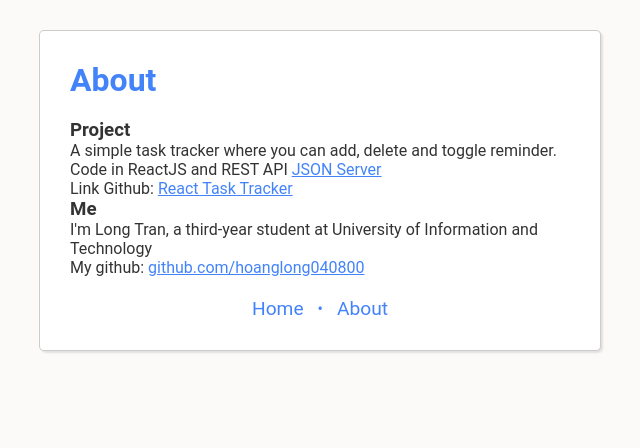
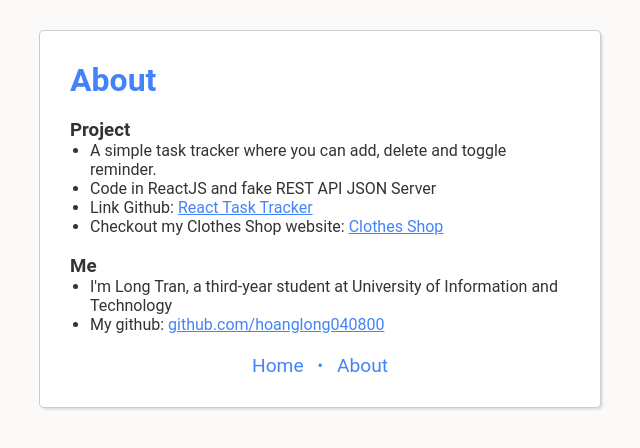
Before and after one commit to hoanglong040800/react-task-tracker, a React (Create React App) app: page /about in a window 1280 px wide. Shown: the top 448 px of the page, without its empty margins (320-960 px from the left). Built offline with nearby package versions, Linux system fonts and the light colour scheme.

Commit message:
fix fetch, about

```diff
--- a/src/containers/About.js
+++ b/src/containers/About.js
@@ -8,18 +8,23 @@ const About = () => {
       <Header title='About' />
 
       <div style={{ marginTop: 20 }} className='fade-in'>
+
         <h3>Project</h3>
-        <p>A simple task tracker where you can add, delete and toggle reminder.</p>
+        <ul style={{ marginLeft: 20 }}>
+          <li>A simple task tracker where you can add, delete and toggle reminder.</li>
+          <li>Code in ReactJS and fake REST API JSON Server</li>
+          <li>Link Github: <a href="https://github.com/hoanglong040800/react-task-tracker/">React Task Tracker</a></li>
+          <li>Checkout my Clothes Shop website: <a href="https://simpleclothesshop.netlify.app">Clothes Shop</a></li>
+        </ul>
 
-        <p>Code in ReactJS and REST API <a href="https://www.npmjs.com/package/json-server">JSON Server</a></p>
-
-        <p>Link Github: <a href="https://github.com/hoanglong040800/react-task-tracker/">React Task Tracker</a></p>
-
+        <br />
 
         <h3>Me</h3>
-        <p>I'm Long Tran, a third-year student at University of Information and Technology</p>
+        <ul style={{ marginLeft: 20 }}>
+          <li>I'm Long Tran, a third-year student at University of Information and Technology</li>
+          <li>My github: <a href="https://github.com/hoanglong040800">github.com/hoanglong040800</a></li>
+        </ul>
 
-        <p>My github: <a href="https://github.com/hoanglong040800">github.com/hoanglong040800</a></p>
       </div>
 
       <Footer />
--- a/src/containers/Home.js
+++ b/src/containers/Home.js
@@ -12,51 +12,64 @@ const Home = () => {
 	const [taskList, setTaskList] = useState([])
 
 	useEffect(() => {
-		getTaskList()
-	}, [taskList])
+		fetchTask()
+	}, [])
 
-	const getTaskList = async () => {
-		const response = await fetch('http://localhost:5000/taskList')
-		const data = await response.json()
+	const fetchTask = async (id = '') => {
+		const res = await fetch(`https://my-json-server.typicode.com/hoanglong040800/react-task-tracker/taskList/${id}`)
+		const data = await res.json()
 		setTaskList(data)
-
 	}
 
 	const addTask = async (task) => {
-		await fetch('http://localhost:5000/taskList', {
-			method: 'POST',
-			headers: {
-				'Content-type': 'application/json',
-			},
-			body: JSON.stringify(task),
-		})
+		// await fetch('https://my-json-server.typicode.com/hoanglong040800/react-task-tracker/taskList', {
+		// 	method: 'POST',
+		// 	headers: {
+		// 		'Content-type': 'application/json',
+		// 	},
+		// 	body: JSON.stringify(task),
+		// })
 
+		// front-end add
+		const newId = taskList[taskList.length - 1].id + 1
+		const newTask = { newId, ...task }
+		setTaskList([...taskList, newTask])
+
+		// Close Add Task form
 		setShowAddTask(false)
 	}
 
 	const deleteTask = async (id) => {
-		await fetch(`http://localhost:5000/taskList/${id}`, {
-			method: 'DELETE',
-		})
-	}
+		// await fetch(`https://my-json-server.typicode.com/hoanglong040800/react-task-tracker/taskList/${id}`, {
+		// 	method: 'DELETE',
+		// })
 
-	const fetchTask = async (id) => {
-		const res = await fetch(`http://localhost:5000/taskList/${id}`)
-		const data = await res.json()
-		return data
+		// front-end delete
+		setTaskList(
+			taskList.filter(el => el.id !== id)
+		)
 	}
 
 	const toggleReminder = async (id) => {
-		const curTask = await fetchTask(id)
-		const newTask = { ...curTask, reminder: !curTask.reminder }
+		// const curTask = await fetchTask(id)
+		// const newTask = { ...curTask, reminder: !curTask.reminder }
 
-		await fetch(`http://localhost:5000/taskList/${id}`, {
-			method: 'PUT',
-			headers: {
-				'Content-type': 'application/json',
-			},
-			body: JSON.stringify(newTask)
-		})
+		// await fetch(`https://my-json-server.typicode.com/hoanglong040800/react-task-tracker/taskList/${id}`, {
+		// 	method: 'PUT',
+		// 	headers: {
+		// 		'Content-type': 'application/json',
+		// 	},
+		// 	body: JSON.stringify(newTask)
+		// })
+
+		// front-end toggle
+		setTaskList(
+			taskList.map(el =>
+				el.id === id
+					? { ...el, reminder: !el.reminder }
+					: el
+			)
+		)
 	}
 
 	const toggleAddTask = () => {
```
Also changed, not shown: 1 other file (tests, documents, lock files or other folders).
